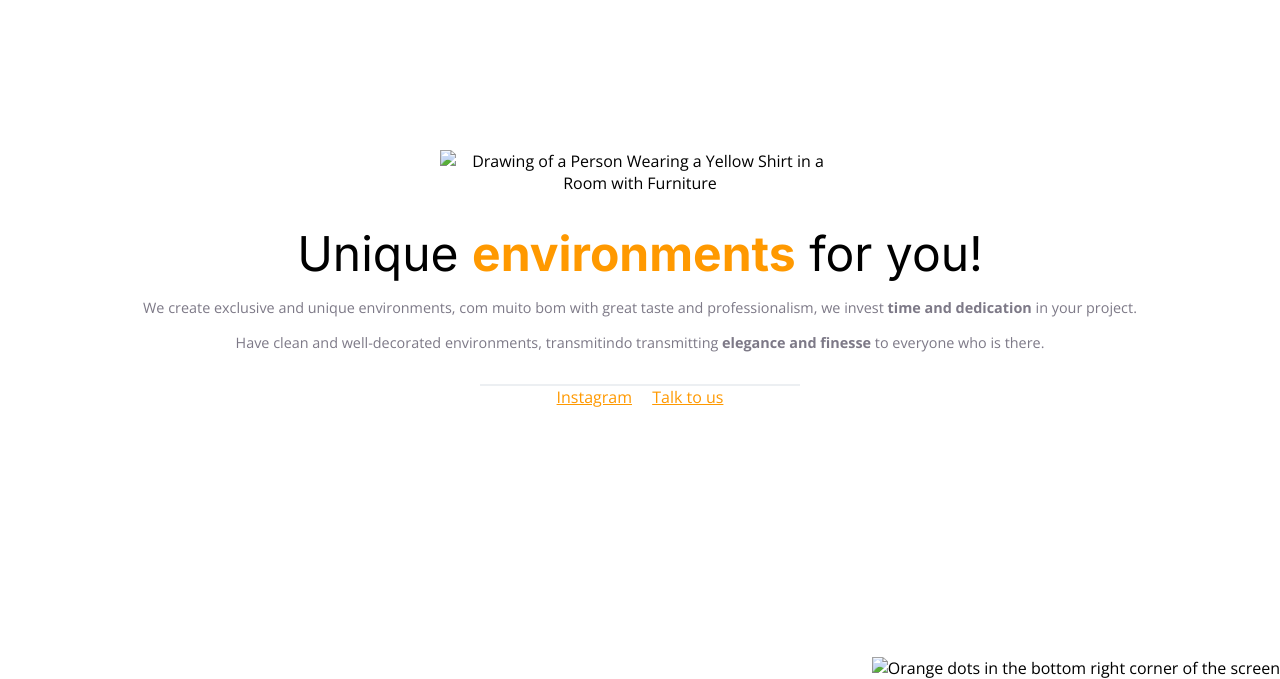
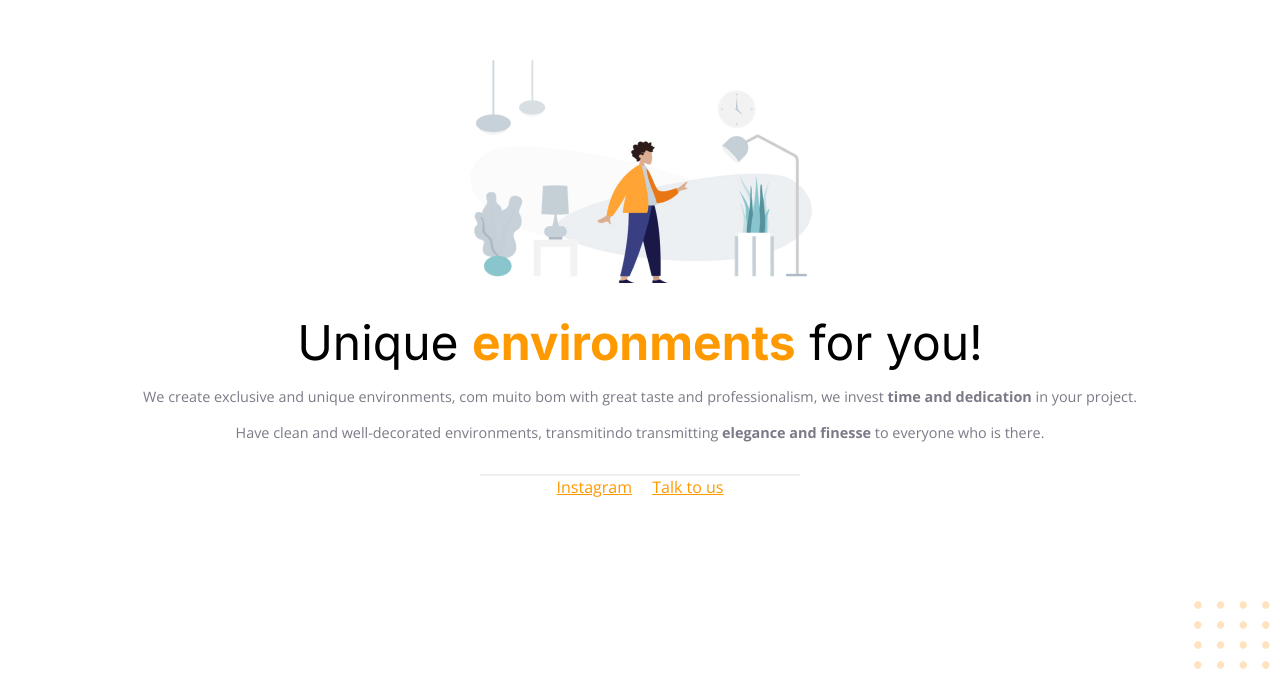
Before and after one commit to isadfrn/unique-architecture, a plain HTML site: page index.html in a window 1280 px wide. Shown: the part 121-800 px from the top of the page. Drawn offline with nearby package versions, Linux system fonts and the light colour scheme.

Commit message:
refactor: Change images location

```diff
--- a/index.html
+++ b/index.html
@@ -15,7 +15,7 @@
   <body>
     <img
       id="main-img"
-      src="./assets/images/img1.jpg"
+      src="./assets/img/img1.jpg"
       alt="Drawing of a Person Wearing a Yellow Shirt in a Room with Furniture"
     />
 
@@ -41,7 +41,7 @@
 
       <img
         id="balls"
-        src="./assets/images/balls.svg"
+        src="./assets/img/balls.svg"
         alt="Orange dots in the bottom right corner of the screen"
       />
     </div>
```
